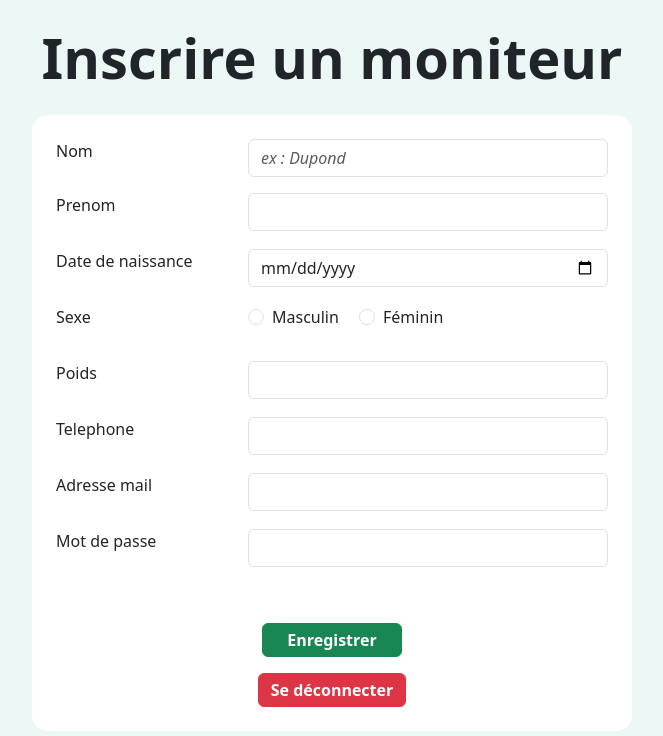
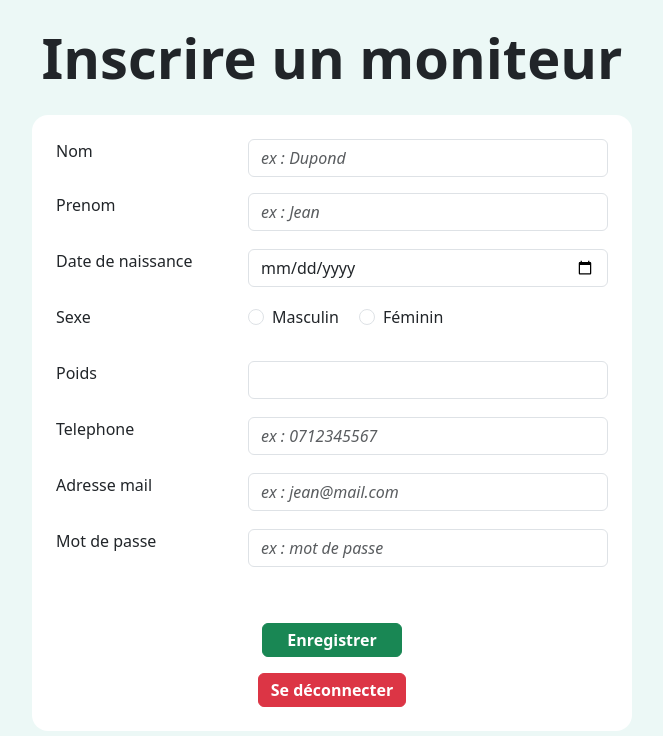
Before and after one commit to lenny-vergerolle/SAE_PONEY, a Flask app: page /ajout-moniteur in a window 1280 px wide. Shown: the part 82-818 px from the top of the page, without its empty margins (308-971 px from the left). Run offline with Flask 3, Linux system fonts and the light colour scheme; a user stored in the database is signed in; some libraries are stand-ins or nearby versions.

Commit message:
ajout de placeholder

```diff
--- a/src/templates/ajout_moniteur.html
+++ b/src/templates/ajout_moniteur.html
@@ -17,7 +17,7 @@
             <div class="mb-3 row">
                 <label class="col-sm-4 color_white mb-3" for="firstname">{{ form.prenom_user.label }}</label>
                 <div class="col-sm-8">
-                    {{ form.prenom_user(class_ ="form-control") }}
+                    {{ form.prenom_user(class_ ="form-control", placeholder="ex : Jean", style="font-style:italic") }}
                 </div>
             </div>
             <div class="mb-3 row">
@@ -46,19 +46,19 @@
             <div class="mb-3 row">
                 <label class="col-sm-4 color_white mb-3" for="numero">{{ form.telUser.label }}</label>
                 <div class="col-sm-8">
-                    {{ form.telUser(class_ ="form-control") }}
+                    {{ form.telUser(class_ ="form-control", placeholder="ex : 0712345567", style="font-style:italic") }}
                 </div>
             </div>
             <div class="mb-3 row">
                 <label class="col-sm-4 color_white mb-3" for="email">{{ form.email.label }}</label>
                 <div class="col-sm-8">
-                    {{ form.email(class_ ="form-control") }}
+                    {{ form.email(class_ ="form-control", placeholder="ex : jean@mail.com", style="font-style:italic") }}
                 </div>
             </div>
             <div class="mb-3 row">
                 <label class="col-sm-4 color_white mb-3" for="mdp">{{ form.mot_de_passe.label }}</label>
                 <div class="col-sm-8">
-                    {{ form.mot_de_passe(class_ ="form-control") }}
+                    {{ form.mot_de_passe(class_ ="form-control", placeholder="ex : mot de passe", style="font-style:italic") }}
                 </div>
             </div>
             <div class="d-flex justify-content-center mt-4">
```
